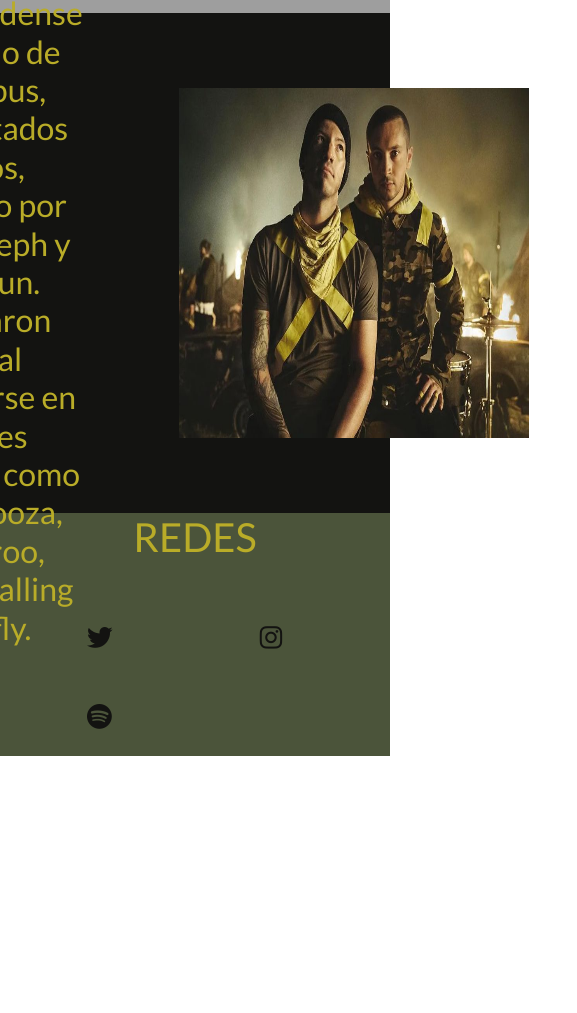
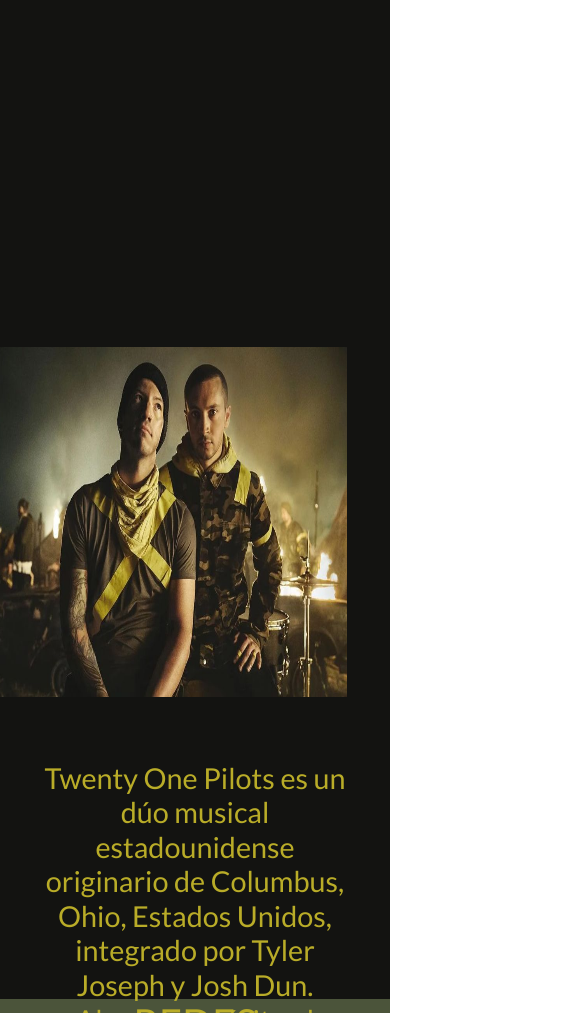
Before and after one commit to Gusaa0x/Proyecto-TOP-biografia-v2, a plain HTML site: page index.html in a window 390 px wide. Shown: the part 987-2000 px from the top of the page, 577 px wide, since content can reach past the window. Before the commit the page ends 1743 px from the top, so only its background shows below. Drawn offline with nearby package versions, Linux system fonts and the light colour scheme; grey boxes are pictures that could not be loaded.

Commit message:
bootstrap top v3

```diff
--- a/css/estilo.css
+++ b/css/estilo.css
@@ -108,6 +108,49 @@
 /* MEDIA QUERIES INDEX */
 
 
+@media screen and (max-width:768px) {
+
+
+    section,
+.section__index {
+
+    height: 1000px;
+
+}
+
+.h2 {
+    font-size: 1.8rem;
+}
+
+.d-flex .flex-row-reverse {
+    width: 400px;
+    height: 400px;
+}
+.d-flex .flex-row-reverse {
+    flex-direction: column;
+    flex-wrap: wrap;
+}
+.flex-row-reverse {
+    flex-direction: column;
+}
+}
+
+@media screen and (max-width:500px) {
+
+    .header__all {
+        height: 136px;
+    }
+
+    .h1 {
+        font-size: 2rem;
+    }
+
+    a .fa-brands {
+        margin: 1rem;
+    }
+
+
+}
 
 
 
@@ -423,11 +466,15 @@
 
 @media screen and (max-width:1024px) {
 
+    .main__tour {
+        height: 1700px;
+    }
+
     .row .d-flex {
         flex-direction: column;
         justify-content: center;
         align-items: center;
-        gap: 0px;
+        gap: 30px;
 
     }
     .row {
@@ -446,11 +493,22 @@
 
 @media screen and (max-width:768px) {
 
+    .main__tour {
+
+        height: 2000px;
+    }
+
+    .row {
+        margin-bottom: auto;
+    }
+
+
     .row .d-flex {
         flex-direction: column;
         justify-content: center;
         align-items: center;
         gap: 30px;
+
 
     }
 
@@ -472,22 +530,14 @@
 
 @media screen and (max-width:500px) {
     header {
-        height: 150px;
-
+        height: 136px;
     }
 
-    .fa-brands {
-        margin: 1.3rem;
+    a .fa-brands {
+        margin: 0px;
     }
 
 
-    .iconos__footer {
-        width: 134%;
-    }
-
-    .h1 {
-        font-size: 1.6rem;
-    }
 
 }
 
--- a/index.html
+++ b/index.html
@@ -21,7 +21,7 @@
 
   <!-- HEADER -->
 
-<header>
+<header class="header__all">
 
     <nav class="navbar navbar-expand-lg navbar-light">
       <div class="container-fluid">
@@ -106,9 +106,9 @@
         <div class="d-flex justify-content-center align-items-center flex-column">
           <h1 class="h1__footer">REDES</h1>
           <div class="w-100">
-            <a href="#" target="_blank" class="icono_footer m-5"><i class="fa-brands fa-twitter m-4 h1"></i></i></a>
-            <a href="#" target="_blank" class="icono_footer m-5"><i class="fa-brands fa-instagram m-4 h1"></i></a>
-            <a href="#" target="_blank" class="icono_footer m-5"><i class="fa-brands fa-spotify m-4 h1"></i></a>
+            <a href="#" target="_blank" class="icono_footer m-5"><i class="fa-brands fa-twitter h1"></i></i></a>
+            <a href="#" target="_blank" class="icono_footer m-5"><i class="fa-brands fa-instagram h1"></i></a>
+            <a href="#" target="_blank" class="icono_footer m-5"><i class="fa-brands fa-spotify h1"></i></a>
           </div>
       </div>
     </div>
```
Also changed, not shown: paginas/tour.html (+1 -1 lines).
